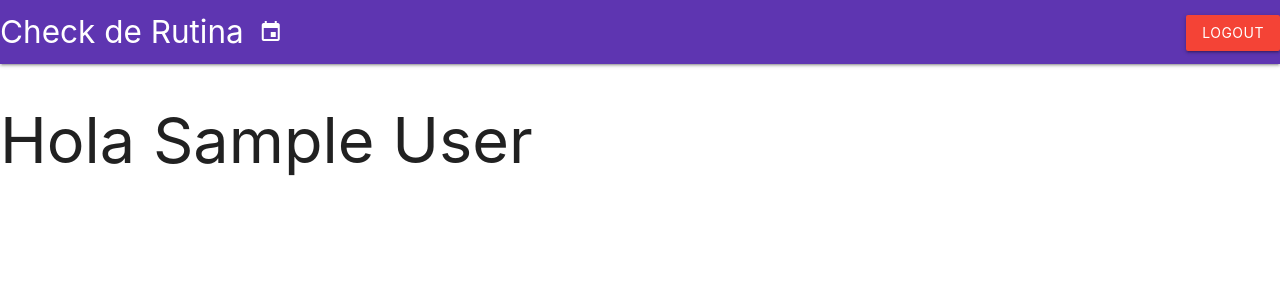
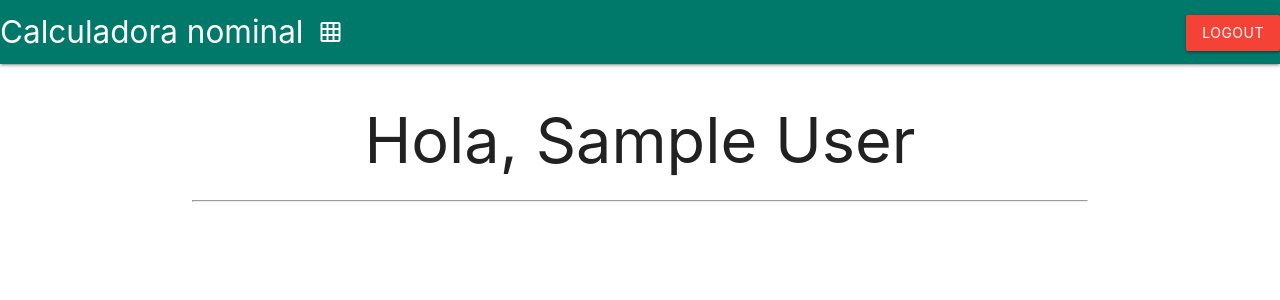
Before and after one commit to tavowb/Calculadora-nominal---React-Redux-Firebase, a React (Create React App) app: page /app in a window 1280 px wide. Shown: the top 300 px of the page. Built offline with nearby package versions, Linux system fonts and the light colour scheme; no server answers; sample sign-in values are in the browser's storage.

Commit message:
paso el nombre del usuario de otra forma, usando el useSelector de redux

```diff
--- a/src/components/Navbar.jsx
+++ b/src/components/Navbar.jsx
@@ -12,10 +12,10 @@ const Navbar = () => {
   };
 
   return (
-    <nav className="#5e35b1 deep-purple darken-1">
+    <nav className="#00796b teal darken-2">
       <div className="nav-wrapper">
         <span className="brand-logo">
-          Check de Rutina <i className="material-icons right "> event</i>
+          Calculadora nominal <i className="material-icons right "> grid_on</i>
         </span>
         <ul id="nav-mobile" className="right hide-on-med-and-down">
           <li>
--- a/src/pages/AppScreen.jsx
+++ b/src/pages/AppScreen.jsx
@@ -1,9 +1,16 @@
 import React from "react";
+import { useSelector } from "react-redux";
 
-const AppScreen = ({ data }) => {
+const AppScreen = () => {
+  const { auth } = useSelector((state) => state);
+  console.log(auth);
+
   return (
     <>
-      <h1> Hola {data} </h1>
+      <div className="container">
+        <h1 className="center"> Hola, {auth.username} </h1>
+        <hr />
+      </div>
     </>
   );
 };
--- a/src/routes/AppRouter.jsx
+++ b/src/routes/AppRouter.jsx
@@ -3,12 +3,12 @@ import { Routes, Route, Navigate } from "react-router-dom";
 import Navbar from "../components/Navbar";
 import AppScreen from "../pages/AppScreen";
 
-const AppRouter = ({ name }) => {
+const AppRouter = () => {
   return (
     <>
       <Navbar />
       <Routes>
-        <Route end path="/app" element={<AppScreen data={name} />} />
+        <Route end path="/app" element={<AppScreen />} />
         <Route path="*" element={<Navigate to="/app" />} />
       </Routes>
     </>
--- a/src/routes/AuthRouter.jsx
+++ b/src/routes/AuthRouter.jsx
@@ -17,13 +17,11 @@ import PublicRouter from "./PublicRouter";
 const AuthRouter = () => {
   const dispatch = useDispatch();
   const [log, setLog] = useState(false);
-  const [name, setName] = useState("");
 
   useEffect(() => {
     firebase.auth().onAuthStateChanged((user) => {
       if (user) {
         dispatch(login(user.uid, user.displayName));
-        setName(user.displayName);
         setLog(true);
       } else {
         setLog(false);
@@ -56,7 +54,7 @@ const AuthRouter = () => {
           path="*"
           element={
             <PrivateRouter log={log}>
-              <AppRouter name={name} />
+              <AppRouter />
             </PrivateRouter>
           }
         />
```
